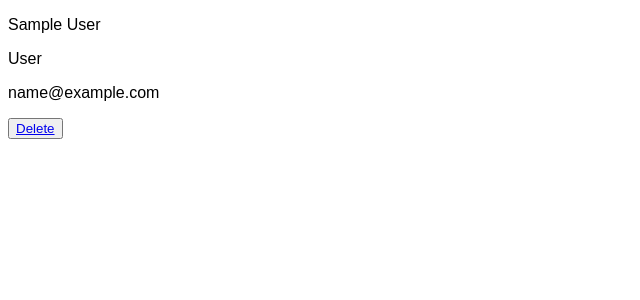
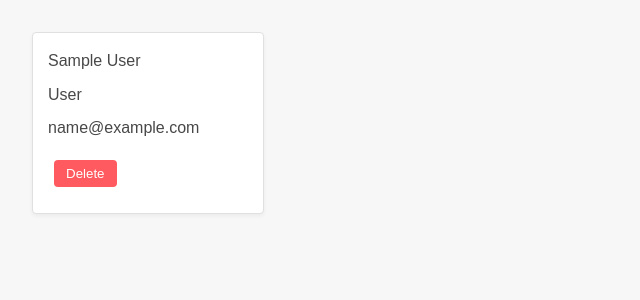
Before and after one commit to sm1ncH/grounddnd, a PHP site: page /admin.php in a window 1280 px wide. Shown: the top 300 px of the page, without its empty margins (0-640 px from the left). Run offline with PHP 8.4, Linux system fonts and the light colour scheme; tables that the repository leaves empty or names only in its code hold one stand-in row (values such as "Sample post").

Commit message:
shšadfšosa

```diff
--- a/admin.php
+++ b/admin.php
@@ -11,6 +11,7 @@ error_reporting(E_ALL);
 <head>
     <meta charset="UTF-8">
     <title>Admin</title>
+    <link rel="stylesheet" href="style/admin.css">
     <link rel="stylesheet" href="style/admin.css">
 </head>
 <body>
--- /dev/null
+++ b/style/admin.css
@@ -0,0 +1,56 @@
+body {
+  font-family: "Helvetica Neue", Helvetica, Arial, sans-serif;
+  background-color: #f7f7f7;
+  margin: 0;
+  padding: 2em;
+  color: #484848;
+  line-height: 1.6;
+}
+
+#row {
+  display: flex;
+  flex-wrap: wrap;
+  justify-content: space-between;
+  gap: 20px; /* For a consistent gap between users */
+}
+
+#user {
+  background-color: #ffffff;
+  border: 1px solid #e0e0e0;
+  border-radius: 4px;
+  width: 200px; /* Adjust as per your preference */
+  overflow: hidden;
+  box-shadow: 0 2px 4px rgba(0, 0, 0, 0.05);
+  transition: transform 0.3s ease, box-shadow 0.3s ease;
+  padding: 15px;
+}
+
+#user:hover {
+  transform: scale(1.03);
+  box-shadow: 0 4px 8px rgba(0, 0, 0, 0.1);
+}
+
+a {
+  display: inline-block;
+  background-color: #ff5a5f;
+  color: #ffffff;
+  padding: 6px 12px;
+  text-decoration: none;
+  margin: 10px 0;
+  border-radius: 4px;
+  transition: background-color 0.2s ease;
+}
+
+a:hover {
+  background-color: #ff3b45;
+}
+
+button {
+  border: none;
+  cursor: pointer;
+  background: transparent;
+}
+
+p {
+  margin: 0 0 8px;
+}
```
